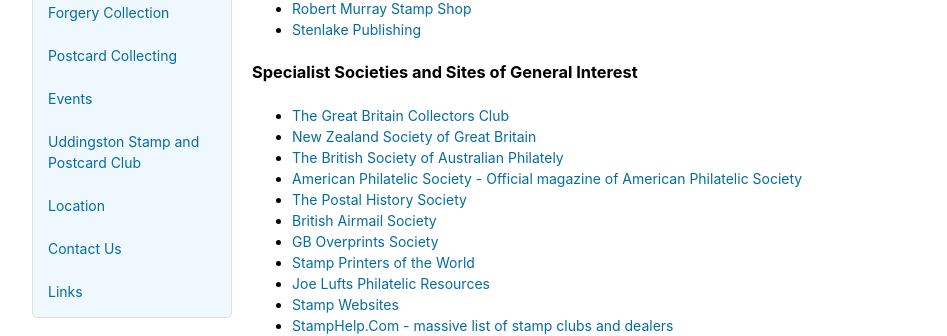
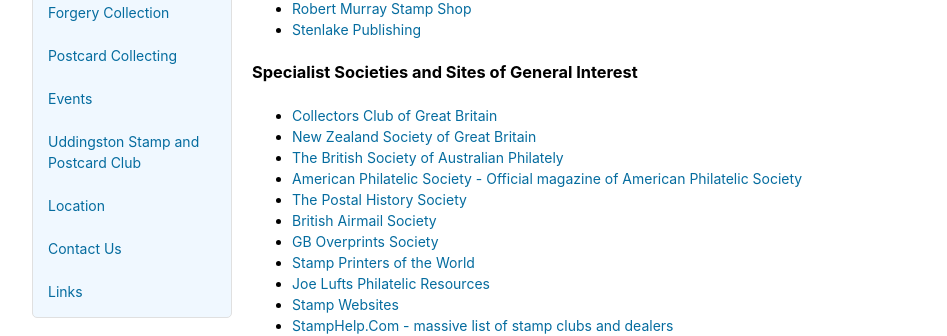
Before and after one commit to astalker/caledonian-stamps, a Jekyll site: the page built from links.md, in a window 1280 px wide and 900 px high. Shown: the part 445-781 px from the top of the window, without its empty margins (118-1065 px from the left). Built offline with Jekyll 4.4.1, drawn with Linux system fonts in a browser that asks for light colours; our own code applies the rules of GitHub Pages for plain Markdown files.

Commit message:
Collectors club of Great brain editted

```diff
--- a/links.md
+++ b/links.md
@@ -17,7 +17,7 @@
 
 ### Specialist Societies and Sites of General Interest
 
-- [The Great Britain Collectors Club](https://www.collectors-club-of-great-britain.co.uk)
+- [Collectors Club of Great Britain](https://www.collectors-club-of-great-britain.co.uk)
 - [New Zealand Society of Great Britain](https://www.nzsgb.org.uk)
 - [The British Society of Australian Philately](https://www.bsap.org.uk/)
 - [American Philatelic Society - Official magazine of American Philatelic Society](https://www.stamps.org)
```
